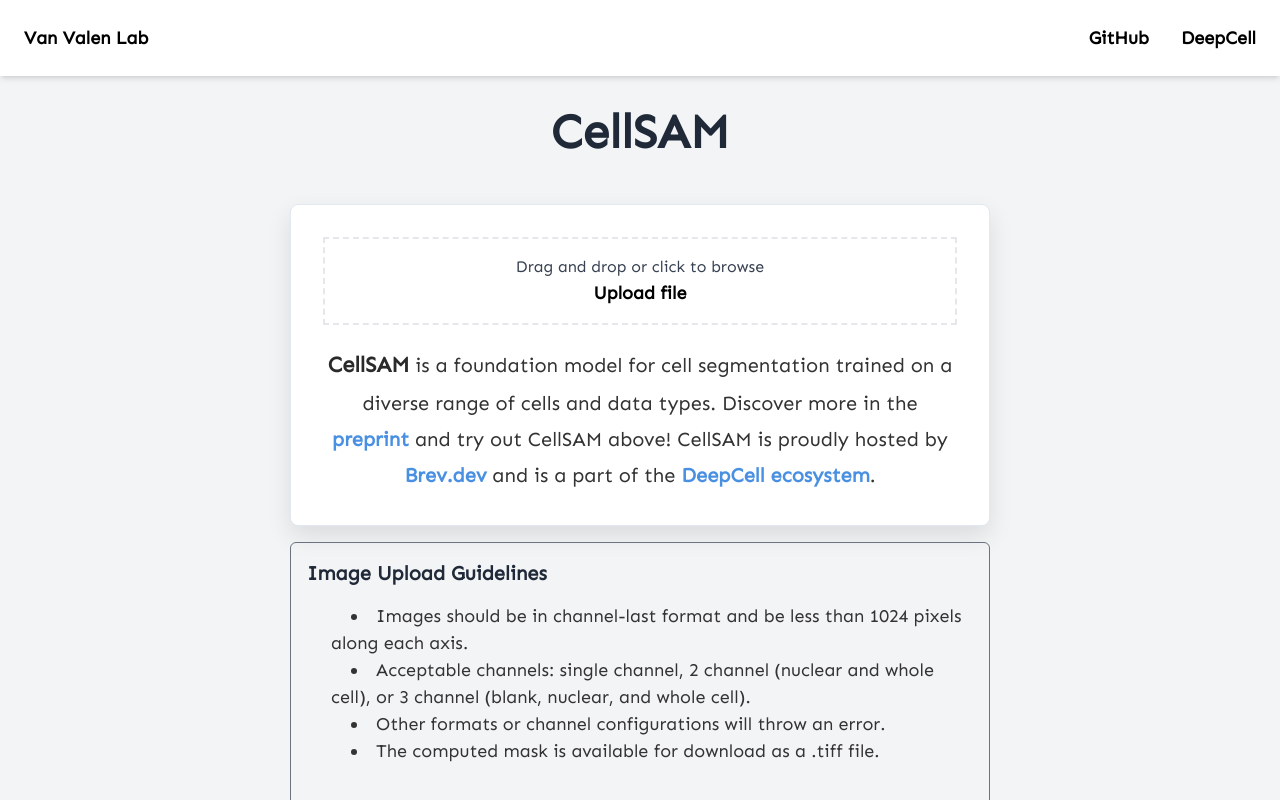
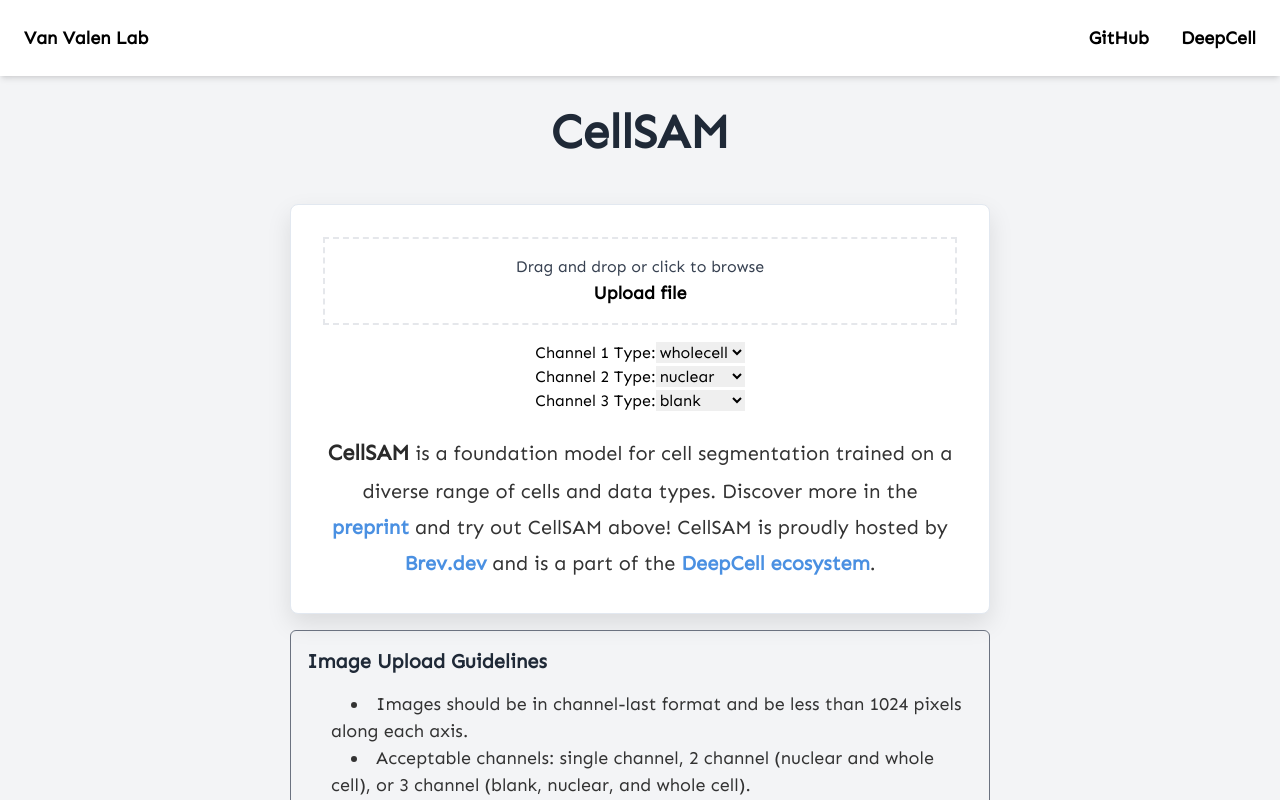
Before and after one commit to vanvalenlab/cellsam-demo-site, a React (Create React App) app: page / in a window 1280 px wide. Shown: the top 800 px of the page. Built offline with nearby package versions, Linux system fonts and the light colour scheme; a web font is replaced by a local one.

Commit message:
channel selection working

```diff
--- a/src/FileUpload.tsx
+++ b/src/FileUpload.tsx
@@ -21,9 +21,9 @@
   className?: string;
 }
 
-interface IconProps {
-  className?: string;
-}
+type ChannelSelections = {
+  [key: string]: string;
+};
 
 const spinnerStyle: React.CSSProperties = {
   display: "inline-block",
@@ -78,6 +78,8 @@
   </svg>
 );
 
+const channelTypes = ["wholecell", "nuclear", "blank"];
+
 const FileUpload = () => {
   const [highlight, setHighlight] = useState(false);
   const [uploadedImageFile, setUploadedImageFile] = useState<File | null>(null);
@@ -90,9 +92,56 @@
   const [segmentationMask, setSegmentationMask] = useState<string | null>(null);
   // In FileUpload component
   const [showBoundingBoxes, setShowBoundingBoxes] = useState(true);
-  const [nuclearFile, setNuclearFile] = useState<File | null>(null);
-  const [wholecellFile, setWholecellFile] = useState<File | null>(null);
+  const [channelCount, setChannelCount] = useState(3); // Default to 3 channels
 
+  const [channelSelections, setChannelSelections] = useState<ChannelSelections>({
+    channel1: "wholecell",
+    channel2: "nuclear",
+    channel3: "blank",
+  });
+
+  // handling channel stuff
+
+  const determineChannelCount = (imageSrc: string) => {
+    const img = new Image();
+    img.onload = () => {
+      const canvas = document.createElement('canvas');
+      canvas.width = img.width;
+      canvas.height = img.height;
+
+      const ctx = canvas.getContext('2d');
+      ctx?.drawImage(img, 0, 0);
+
+      const imageData = ctx?.getImageData(0, 0, img.width, img.height);
+      const data = imageData?.data;
+
+      if (data) {
+        // Assuming the standard formats (RGB or RGBA)
+        const channels = data.length / (img.width * img.height);
+        setChannelCount(channels); // Update your channel count state
+      }
+    };
+    img.src = imageSrc;
+  };
+
+  const handleChannelCountChange = (event: ChangeEvent<HTMLSelectElement>) => {
+    const count = parseInt(event.target.value, 10);
+    setChannelCount(count);
+    setChannelSelections({}); // Reset channel selections
+  };
+
+
+  const handleChannelTypeChange = (channel: string, type: string) => {
+    setChannelSelections(prev => ({ ...prev, [channel]: type }));
+  };
+
+  const updateFormData = (formData: FormData) => {
+    formData.append("channel_count", channelCount.toString());
+    Object.keys(channelSelections).forEach((channel) => {
+      // Use type assertion here
+      formData.append(channel, channelSelections[channel as keyof ChannelSelections]);
+    });
+  };
 
   // Checkbox change handler
 
@@ -129,6 +178,8 @@
       }
 
       setUploadedImageFile(file);
+      const imageSrc = URL.createObjectURL(file);
+      determineChannelCount(imageSrc);
     },
     [uploadedImageFile]
   );
@@ -152,6 +203,7 @@
     return <div style={spinnerStyle}></div>;
   };
 
+
   const embedImage = async () => {
     if (!uploadedImageFile) return;
 
@@ -159,6 +211,7 @@
     try {
       const formData = new FormData();
       formData.append("image_file", uploadedImageFile); // append the file directly, not as a binary string
+      updateFormData(formData);
 
       const response = await fetch(
         /*"https://fastapi-bgmt2kuix.brevlab.com/process_image/",*/
@@ -204,6 +257,7 @@
       formData.append("image_file", uploadedImageFile); // append the file directly, not as a binary string
       formData.append("embedding_file", "");
       formData.append("bounding_boxes", JSON.stringify(boundingBoxes));
+      updateFormData(formData);
 
       const response = await fetch(
         /*"https://fastapi-bgmt2kuix.brevlab.com/process_image/",*/
@@ -321,10 +375,43 @@
             }
           }}
         />
+
         <label htmlFor="fileElem" className="cursor-pointer">
           <p className="text-gray-700">Drag and drop or click to browse</p>
           <p className="text-lg font-semibold">Upload file</p>
         </label>
+      </div>
+      <div className="channel-selection">
+        {/* <label htmlFor="channelCount">Number of Channels:</label> */}
+        {/* <select
+          name="channelCount"
+          value={channelCount}
+          onChange={handleChannelCountChange}
+        >
+          {[1, 2, 3, 4, 5].map((number) => (
+            <option key={number} value={number}>
+              {number}
+            </option>
+          ))}
+        </select> */}
+        {Array.from({ length: channelCount }, (_, i) => i + 1).map((channel) => (
+          <div key={channel}>
+            <label htmlFor={`channel${channel}`}>Channel {channel} Type:</label>
+            <select
+              name={`channel${channel}`}
+              value={channelSelections[`channel${channel}`] || ""}
+              onChange={(e) =>
+                handleChannelTypeChange(`channel${channel}`, e.target.value)
+              }
+            >
+              {channelTypes.map((type) => (
+                <option key={type} value={type}>
+                  {type}
+                </option>
+              ))}
+            </select>
+          </div>
+        ))}
       </div>
 
       {(uploadedImageFile || overlayImage) && (
@@ -362,10 +449,7 @@
             <div className="flex flex-col pt-5">
               {renderSpinner()} {/* Render the spinner */}
               {/* Update this condition to check both uploadedImageFile and overlayImage */}
-              <p className="ml-5 text-lg font-semibold">
-                {overlayImage ? "Processed Image" : "Input Image"}
-              </p>
-              <div className="relative w-[fit-content] max-w-[90%] max-h-[70vh] overflow-auto flex justify-center items-center">
+              <div className="relative w-[fit-content] max-w-[100%] max-h-[70vh] overflow-auto flex justify-center items-center">
                 {uploadedImageFile && (
                   <ImageCanvas
                     boundingBoxes={boundingBoxes}
```
